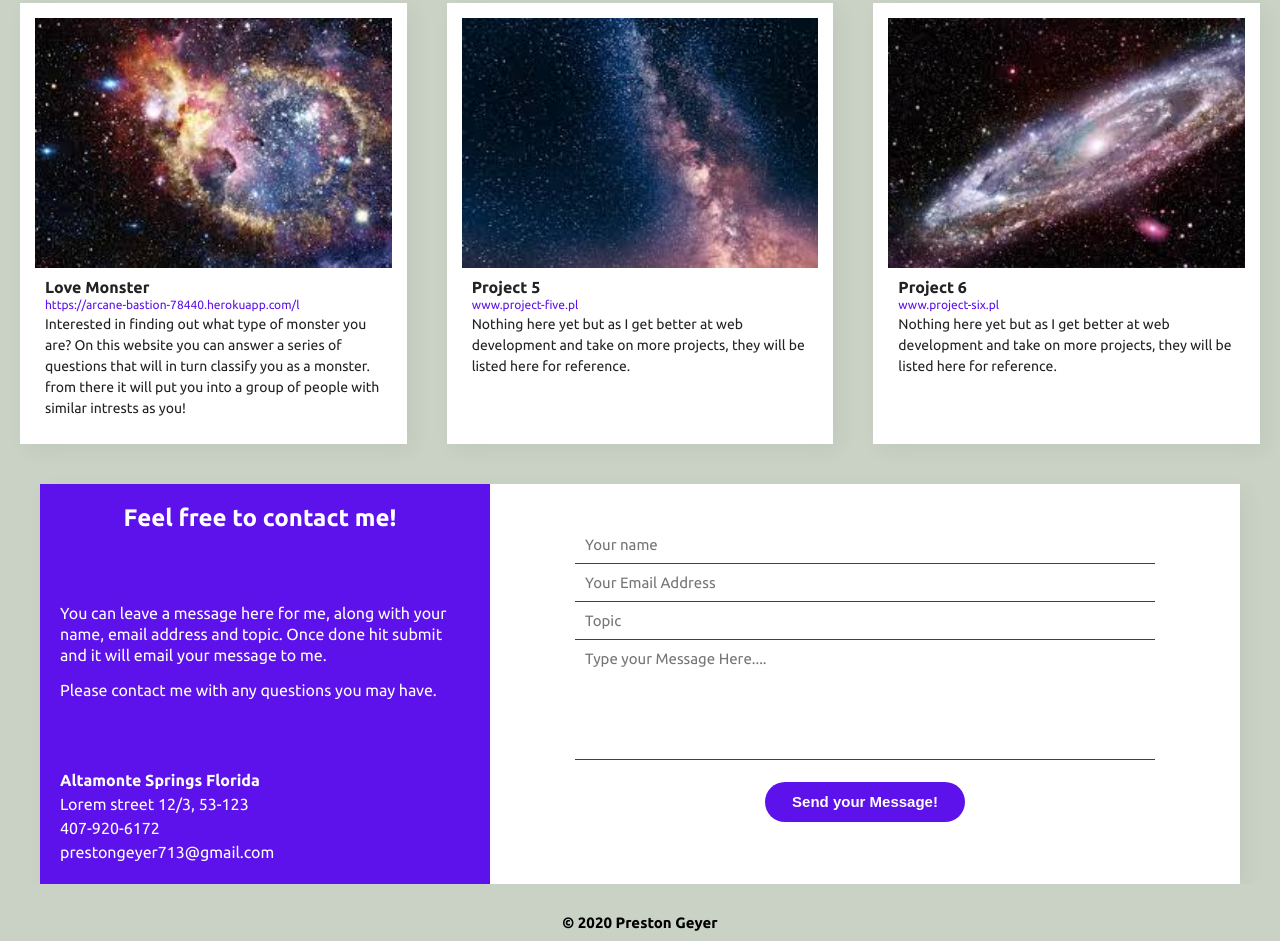
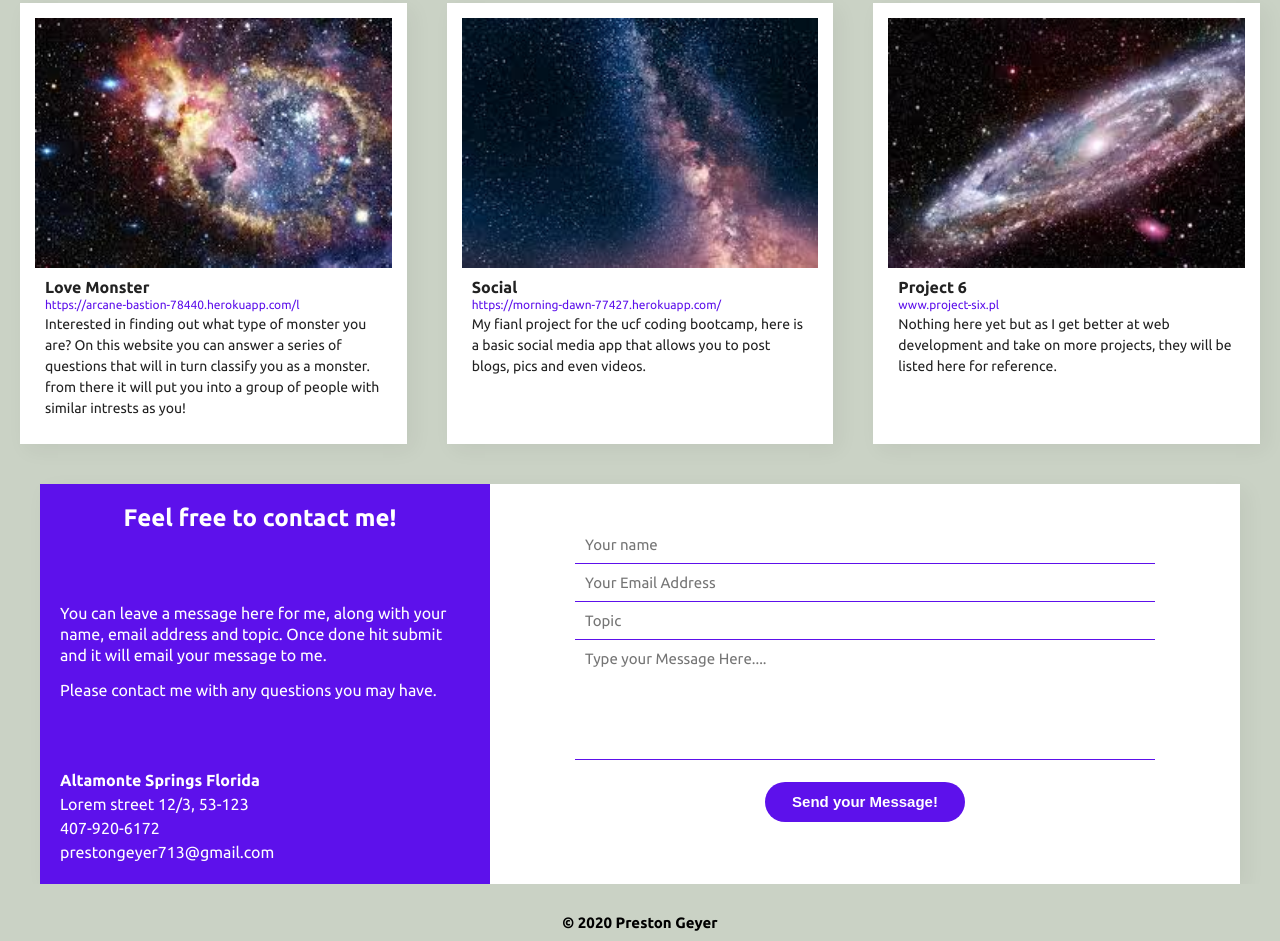
Before and after one commit to Prestongeyer713/Preston-for-hire, a plain HTML site: page personal-website/index.html in a window 1280 px wide. Shown: the part 2087-3028 px from the top of the page. Drawn offline with Linux system fonts and the light colour scheme.

Commit message:
Update index.html

```diff
--- a/personal-website/index.html
+++ b/personal-website/index.html
@@ -182,9 +182,9 @@
                   </div>
                </div>
                <div class="portfolio-desc">
-                  <h3>Project 5</h3>
-                  <a href="#">www.project-five.pl</a>
-                  <p>Nothing here yet but as I get better at web development and take on more projects, they will be listed here for reference.
+                  <h3>Social</h3>
+                  <a href="#">https://morning-dawn-77427.herokuapp.com/</a>
+                  <p>My fianl project for the ucf coding bootcamp, here is a basic social media app that allows you to post blogs, pics and even videos.
                   </p>
                </div>
             </div>
```
